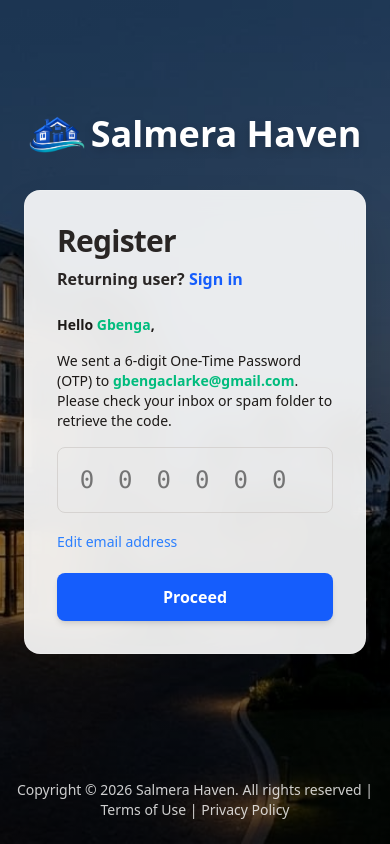
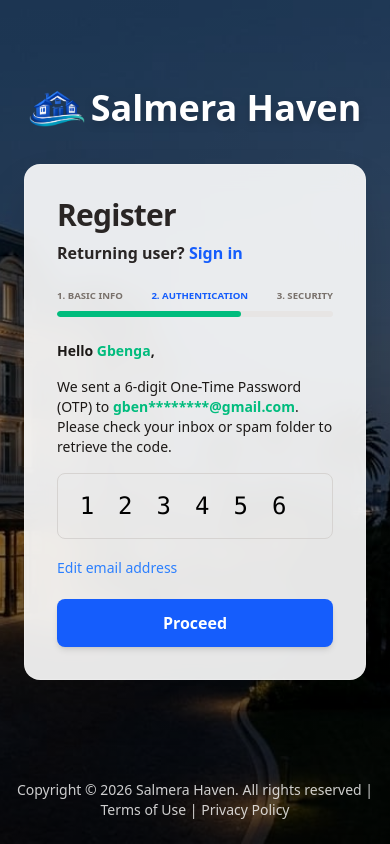
Before and after one commit to GbengaClarke/salmera-haven-customer-website, a Next.js app: page /signup in a window 390 px wide. Both pictures are taken after a click on the button "Next". Built offline with nearby package versions, Linux system fonts and the light colour scheme.

Commit message:
created 3-step sign up form

```diff
--- a/app/(auth)/login/page.tsx
+++ b/app/(auth)/login/page.tsx
@@ -5,8 +5,6 @@ import authBg from "../../../public/auth-pic.jpg";
 import AuthFooter from "@/app/(website)/_components/AuthFooter";
 import CompanyLogo from "@/app/(website)/_components/CompanyLogo";
 import LoginForm from "@/app/(website)/_components/LoginForm";
-import { FaApple, FaFacebook } from "react-icons/fa";
-import { FcGoogle } from "react-icons/fc";
 import BackButton from "@/app/(website)/_components/BackButton";
 import SocialLogin from "@/app/(website)/_components/SocialLogin";
 
--- a/app/(auth)/signup/page.tsx
+++ b/app/(auth)/signup/page.tsx
@@ -8,6 +8,7 @@ import CompanyLogo from "@/app/(website)/_components/CompanyLogo";
 import BackButton from "@/app/(website)/_components/BackButton";
 import SignupForm from "@/app/(website)/_components/SignupForm";
 import { useState } from "react";
+import SignupProgressBar from "@/app/(website)/_components/SignupProgressBar";
 
 export default function SignupPage() {
   const [step, setStep] = useState(1);
@@ -29,7 +30,7 @@ export default function SignupPage() {
       </div>
 
       {/* Form & Logo container*/}
-      <div className="relative z-10 mt-8 flex w-full flex-1 flex-col items-center justify-center px-6 md:flex-row md:items-center md:gap-12">
+      <div className="relative z-10 mt-8 flex w-full flex-1 flex-col items-center justify-center px-6 transition-all duration-700 ease-in-out md:flex-row md:items-center md:gap-12">
         {/* Company name and logo */}
         <CompanyLogo
           contStyle="md:mb-0 mb-8 gap-1.5 md:text-left justify-center"
@@ -39,7 +40,7 @@ export default function SignupPage() {
         {/* Login Form Card */}
         <div className="w-full max-w-md">
           <div className="rounded-2xl border border-white/20 bg-white/90 p-8 shadow-2xl backdrop-blur-md">
-            <div className="mb-6">
+            <div>
               <div className="hidden md:block">
                 <CompanyLogo
                   contStyle="gap-1 justify-items-start"
@@ -63,7 +64,7 @@ export default function SignupPage() {
               </p>
             </div>
 
-            {/* {progress bar} */}
+            <SignupProgressBar step={step} />
 
             <SignupForm step={step} setStep={setStep} />
           </div>
--- a/app/(website)/_components/SignupForm.tsx
+++ b/app/(website)/_components/SignupForm.tsx
@@ -1,6 +1,9 @@
 "use client";
+import { maskEmail } from "@/utils";
 import { Dispatch, SetStateAction, useState } from "react";
-import { FiUser } from "react-icons/fi";
+import toast from "react-hot-toast";
+import { FaCheckCircle, FaRegEye, FaRegEyeSlash } from "react-icons/fa";
+import { FiLock, FiUser } from "react-icons/fi";
 import { MdOutlineEmail } from "react-icons/md";
 
 interface SignupFormProps {
@@ -11,15 +14,45 @@ interface SignupFormProps {
 function SignupForm({ step, setStep }: SignupFormProps) {
   const [name, setName] = useState("Gbenga Clarke");
   const [email, setEmail] = useState("gbengaclarke@gmail.com");
-  const [otp, setOtp] = useState("");
+  const [otp, setOtp] = useState("123456");
 
-  // Validation Logic
+  const [password, setPassword] = useState("aaa1%AAA");
+  const [confirmPassword, setConfirmPassword] = useState("");
+  const [showPassword, setShowPassword] = useState(false);
+  const [showConfirmPassword, setShowConfirmPassword] = useState(false);
+
+  // Step 3 Validation Logic
+  const checks = [
+    { label: "At least 8 characters", met: password.length >= 8 },
+    { label: "A capital letter", met: /[A-Z]/.test(password) },
+    { label: "A number", met: /[0-9]/.test(password) },
+    { label: "A special character", met: /[^A-Za-z0-9]/.test(password) },
+    {
+      label: "Passwords match",
+      met: password === confirmPassword && password !== "",
+    },
+  ];
+
+  const allChecksMet = checks.every((check) => check.met);
+
+  // Validation Logic of step 1 and 2
   const isNameValid = name.trim().split(/\s+/).length >= 2; //two names
   const isEmailValid = /^[^\s@]+@[^\s@]+\.[^\s@]+$/.test(email);
   const isFormValid = isNameValid && isEmailValid;
+  const is6digits = otp.length === 6;
+  const validStep2 = isFormValid && is6digits;
+
+  const disableButton =
+    step === 1 ? !isFormValid : step === 2 ? !validStep2 : !allChecksMet;
+
+  // function handleSuccess() {
+  //   toast.success("Registration successful! Welcome to Salmera Haven.");
+  // }
 
   return (
     <form className="space-y-5" onSubmit={(e) => e.preventDefault()}>
+      {/* STEP 1: user data */}
+
       {step === 1 && (
         <>
           {/* Name Field */}
@@ -34,7 +67,7 @@ function SignupForm({ step, setStep }: SignupFormProps) {
                 value={name}
                 onChange={(e) => setName(e.target.value)}
                 placeholder="First and Last Name"
-                className="w-full rounded-lg border border-stone-300 bg-white/50 py-3 pr-4 pl-10 text-stone-700 transition-all outline-none hover:border-blue-300 focus:border-blue-500 focus:ring-1 focus:ring-blue-500"
+                className="w-full rounded-lg border border-stone-300 bg-white/50 py-3 pl-10 text-stone-700 transition-all outline-none hover:border-blue-300 focus:border-blue-500 focus:ring-1 focus:ring-blue-500"
               />
               <FiUser className="pointer-events-none absolute top-1/2 left-3 h-5 w-5 -translate-y-1/2 text-stone-500 opacity-80 transition-colors group-has-focus:text-blue-500" />
             </div>
@@ -52,7 +85,7 @@ function SignupForm({ step, setStep }: SignupFormProps) {
                 value={email}
                 onChange={(e) => setEmail(e.target.value)}
                 placeholder="name@example.com"
-                className="w-full rounded-lg border border-stone-300 bg-white/50 py-3 pr-12 pl-10 text-stone-700 transition-all outline-none hover:border-blue-300 focus:border-blue-500 focus:ring-1 focus:ring-blue-500"
+                className="w-full rounded-lg border border-stone-300 bg-white/50 py-3 pl-10 text-stone-700 transition-all outline-none hover:border-blue-300 focus:border-blue-500 focus:ring-1 focus:ring-blue-500"
               />
               <MdOutlineEmail className="pointer-events-none absolute top-1/2 left-3 h-5 w-5 -translate-y-1/2 text-stone-500 opacity-80 transition-colors group-has-focus:text-blue-500" />
             </div>
@@ -69,8 +102,10 @@ function SignupForm({ step, setStep }: SignupFormProps) {
           </p>
           <p className="text-sm text-stone-900">
             We sent a 6-digit One-Time Password (OTP) to{" "}
-            <span className="font-semibold text-emerald-500">{email}</span>.
-            Please check your inbox or spam folder to retrieve the code.
+            <span className="font-semibold text-emerald-500">
+              {maskEmail(email)}
+            </span>
+            . Please check your inbox or spam folder to retrieve the code.
           </p>
           <div className="relative">
             <input
@@ -92,15 +127,97 @@ function SignupForm({ step, setStep }: SignupFormProps) {
         </div>
       )}
 
+      {/* STEP 3: input password */}
+      {step === 3 && (
+        <div className="space-y-4">
+          {/* {first password} */}
+          <div className="group flex flex-col gap-1">
+            <label className="text-sm font-medium text-stone-700 transition-colors group-has-focus:text-blue-500">
+              Password
+            </label>
+            <div className="relative">
+              <input
+                type={showPassword ? "text" : "password"}
+                required
+                value={password}
+                onChange={(e) => setPassword(() => e.target.value)}
+                placeholder="••••••••"
+                className="w-full rounded-lg border border-stone-300 bg-white/50 py-3 pr-12 pl-10 text-stone-700 transition-all outline-none hover:border-blue-300 focus:border-blue-500 focus:ring-1 focus:ring-blue-500"
+              />
+              <FiLock className="pointer-events-none absolute top-1/2 left-3 h-5 w-5 -translate-y-1/2 text-stone-500 opacity-80 transition-colors group-has-focus:text-blue-500" />
+
+              <button
+                type="button"
+                onPointerDown={(e) => e.preventDefault()}
+                onClick={() => setShowPassword(!showPassword)}
+                className="p-2cursor-pointer absolute top-1/2 right-2 z-50 -translate-y-1/2 cursor-pointer p-2 text-stone-500 opacity-80 transition-all hover:text-stone-700 hover:opacity-100 active:scale-90"
+              >
+                {showPassword ? (
+                  <FaRegEye className="h-5 w-5" />
+                ) : (
+                  <FaRegEyeSlash className="h-5 w-5" />
+                )}
+              </button>
+            </div>
+            <p className="text-sm text-stone-500">
+              Password should must include at least one:
+            </p>
+
+            <div className="-space-y-1">
+              {checks.map((check, index) => (
+                <div
+                  key={index}
+                  className={`flex ${check.met ? "text-emerald-500" : "text-stone-500"} items-center gap-1 text-sm`}
+                >
+                  <FaCheckCircle />
+                  <span className="pb-1">- {check.label}</span>
+                </div>
+              ))}
+            </div>
+          </div>
+
+          {/* {confirm password} */}
+          <div className="group flex flex-col gap-1">
+            <label className="text-sm font-medium text-stone-700 transition-colors group-has-focus:text-blue-500">
+              Confirm Password
+            </label>
+            <div className="relative">
+              <input
+                type={showConfirmPassword ? "text" : "password"}
+                required
+                value={confirmPassword}
+                onChange={(e) => setConfirmPassword(() => e.target.value)}
+                placeholder="••••••••"
+                className="w-full rounded-lg border border-stone-300 bg-white/50 py-3 pr-12 pl-10 text-stone-700 transition-all outline-none hover:border-blue-300 focus:border-blue-500 focus:ring-1 focus:ring-blue-500"
+              />
+              <FiLock className="pointer-events-none absolute top-1/2 left-3 h-5 w-5 -translate-y-1/2 text-stone-500 opacity-80 transition-colors group-has-focus:text-blue-500" />
+
+              <button
+                type="button"
+                onPointerDown={(e) => e.preventDefault()}
+                onClick={() => setShowConfirmPassword(!showConfirmPassword)}
+                className="p-2cursor-pointer absolute top-1/2 right-2 z-50 -translate-y-1/2 cursor-pointer p-2 text-stone-500 opacity-80 transition-all hover:text-stone-700 hover:opacity-100 active:scale-90"
+              >
+                {showConfirmPassword ? (
+                  <FaRegEye className="h-5 w-5" />
+                ) : (
+                  <FaRegEyeSlash className="h-5 w-5" />
+                )}
+              </button>
+            </div>
+          </div>
+        </div>
+      )}
+
       <button
         onClick={() => {
           if (step >= 3) return;
           setStep((step) => step + 1);
         }}
         type="button"
-        disabled={!isFormValid}
+        disabled={disableButton}
         className={`w-full rounded-lg py-3 font-semibold text-white transition-all active:scale-[0.98] ${
-          isFormValid
+          !disableButton
             ? "cursor-pointer bg-blue-600 shadow-md hover:bg-blue-700"
             : "cursor-not-allowed bg-blue-300 opacity-70"
         }`}
--- /dev/null
+++ b/app/(website)/_components/SignupProgressBar.tsx
@@ -0,0 +1,105 @@
+// type SignupProgressBarType = {
+//   step: number;
+// };
+
+// function SignupProgressBar({ step }: SignupProgressBarType) {
+//   const step1 = step === 1;
+//   const step2 = step === 2;
+//   const step3 = step === 3;
+
+//   // const steps = [
+//   //   { id: 1, label: "Basic Info" },
+//   //   { id: 2, label: "Authentication" },
+//   //   { id: 3, label: "Security" },
+//   // ];
+
+//   return (
+//     <div className="my-6">
+//       <div
+//         className={`mb-2 flex justify-between gap-4 px-2 ${step3 && "text-right"}`}
+//       >
+//         <p
+//           className={` ${step1 ? "flex-1 scale-103 text-blue-600" : "text-stone-500"} text-xs font-semibold tracking-wider whitespace-nowrap uppercase transition-all duration-500 ease-in-out`}
+//         >
+//           1. Basic Info
+//         </p>
+//         <p
+//           className={` ${step2 ? "scale-103 text-blue-600" : "text-stone-500"} text-xs font-semibold tracking-wider whitespace-nowrap uppercase transition-all duration-500 ease-in-out`}
+//         >
+//           2. Authentication
+//         </p>
+//         <p
+//           className={` ${step3 ? "flex-1 scale-103 text-blue-600" : "text-stone-500"} text-xs font-semibold tracking-wider whitespace-nowrap uppercase transition-all duration-500 ease-in-out`}
+//         >
+//           3. Security
+//         </p>
+//       </div>
+
+//       {/* progress bar */}
+//       <div className="relative h-1.5 w-full overflow-hidden rounded-full bg-stone-200">
+//         <div
+//           className="absolute h-full rounded-2xl bg-emerald-500 transition-all duration-700 ease-in-out"
+//           style={{
+//             width: `${(step / 3) * 100}%`,
+//             // width: `${(step / steps.length) * 100}%`,
+//           }}
+//         />
+//       </div>
+//     </div>
+//   );
+// }
+
+// export default SignupProgressBar;
+
+type SignupProgressBarType = {
+  step: number;
+};
+
+function SignupProgressBar({ step }: SignupProgressBarType) {
+  const step1 = step === 1;
+  const step2 = step === 2;
+  const step3 = step === 3;
+
+  // const steps = [
+  //   { id: 1, label: "Basic Info" },
+  //   { id: 2, label: "Authentication" },
+  //   { id: 3, label: "Security" },
+  // ];
+
+  return (
+    <div className="my-6">
+      <div
+        className={`mb-2 flex justify-between gap-4 md:px-2 ${step3 && "text-right"}`}
+      >
+        <p
+          className={` ${step1 ? "flex-1 text-blue-600 sm:scale-103" : "text-stone-500"} tracking-widerx text-[.6rem] font-semibold whitespace-nowrap uppercase transition-all duration-500 ease-in-out md:text-xs`}
+        >
+          1. Basic Info
+        </p>
+        <p
+          className={` ${step2 ? "text-blue-600 sm:scale-103" : "text-stone-500"} tracking-widerx text-[.6rem] font-semibold whitespace-nowrap uppercase transition-all duration-500 ease-in-out md:text-xs`}
+        >
+          2. Authentication
+        </p>
+        <p
+          className={` ${step3 ? "flex-1 text-blue-600 sm:scale-103" : "text-stone-500"} tracking-widerx text-[.6rem] font-semibold whitespace-nowrap uppercase transition-all duration-500 ease-in-out md:text-xs`}
+        >
+          3. Security
+        </p>
+      </div>
+
+      {/* progress bar */}
+      <div className="relative h-1.5 w-full overflow-hidden rounded-full bg-stone-200">
+        <div
+          className="absolute h-full rounded-2xl bg-emerald-500 transition-all duration-700 ease-in-out"
+          style={{
+            width: `${(step / 3) * 100}%`,
+            // width: `${(step / steps.length) * 100}%`,
+          }}
+        />
+      </div>
+    </div>
+  );
+}
+
+export default SignupProgressBar;
--- a/app/layout.tsx
+++ b/app/layout.tsx
@@ -1,5 +1,6 @@
 import { Metadata } from "next";
 import "./globals.css";
+import { Toaster } from "react-hot-toast";
 
 export const metadata: Metadata = {
   title: {
@@ -17,7 +18,10 @@ export default function RootLayout({
 }) {
   return (
     <html lang="en">
-      <body className="antialiased">{children}</body>
+      <body className="antialiased">
+        {children}
+        <Toaster position="top-center" reverseOrder={false} />
+      </body>
     </html>
   );
 }
--- a/package.json
+++ b/package.json
@@ -14,6 +14,7 @@
     "next-auth": "^5.0.0-beta.30",
     "react": "19.2.4",
     "react-dom": "19.2.4",
+    "react-hot-toast": "^2.6.0",
     "react-icons": "^5.6.0"
   },
   "devDependencies": {
--- /dev/null
+++ b/utils.ts
@@ -0,0 +1,14 @@
+export const maskEmail = (email: string) => {
+  if (!email || !email.includes("@")) return email;
+
+  const [localPart, domain] = email.split("@");
+
+  if (localPart.length <= 4) {
+    return `${localPart[0]}${"*".repeat(localPart.length - 1)}@${domain}`;
+  }
+
+  const visiblePrefix = localPart.slice(0, 4);
+  const maskedSection = "*".repeat(localPart.length - 4);
+
+  return `${visiblePrefix}${maskedSection}@${domain}`;
+};
```
Also changed, not shown: 1 other file (tests, documents, lock files or other folders).
